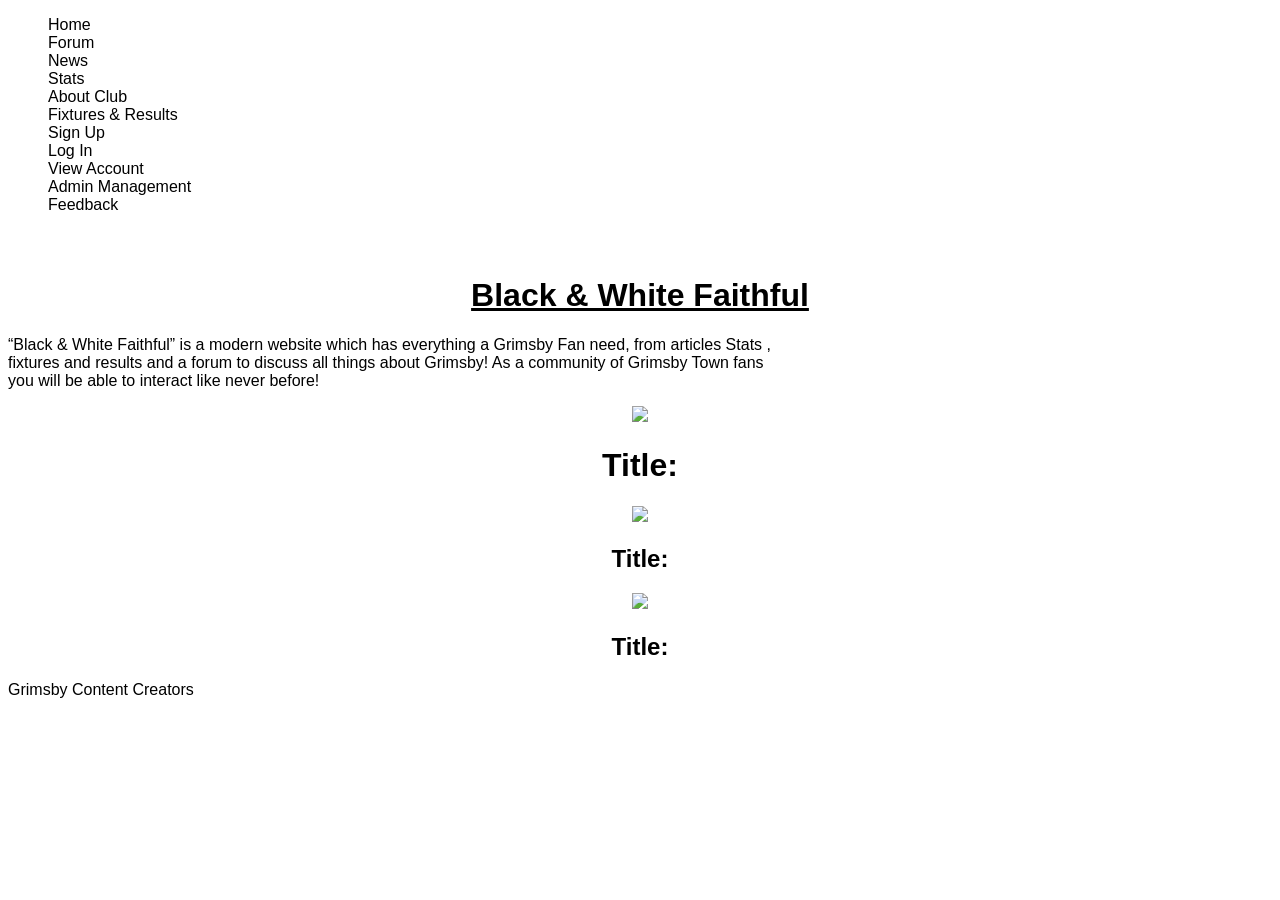
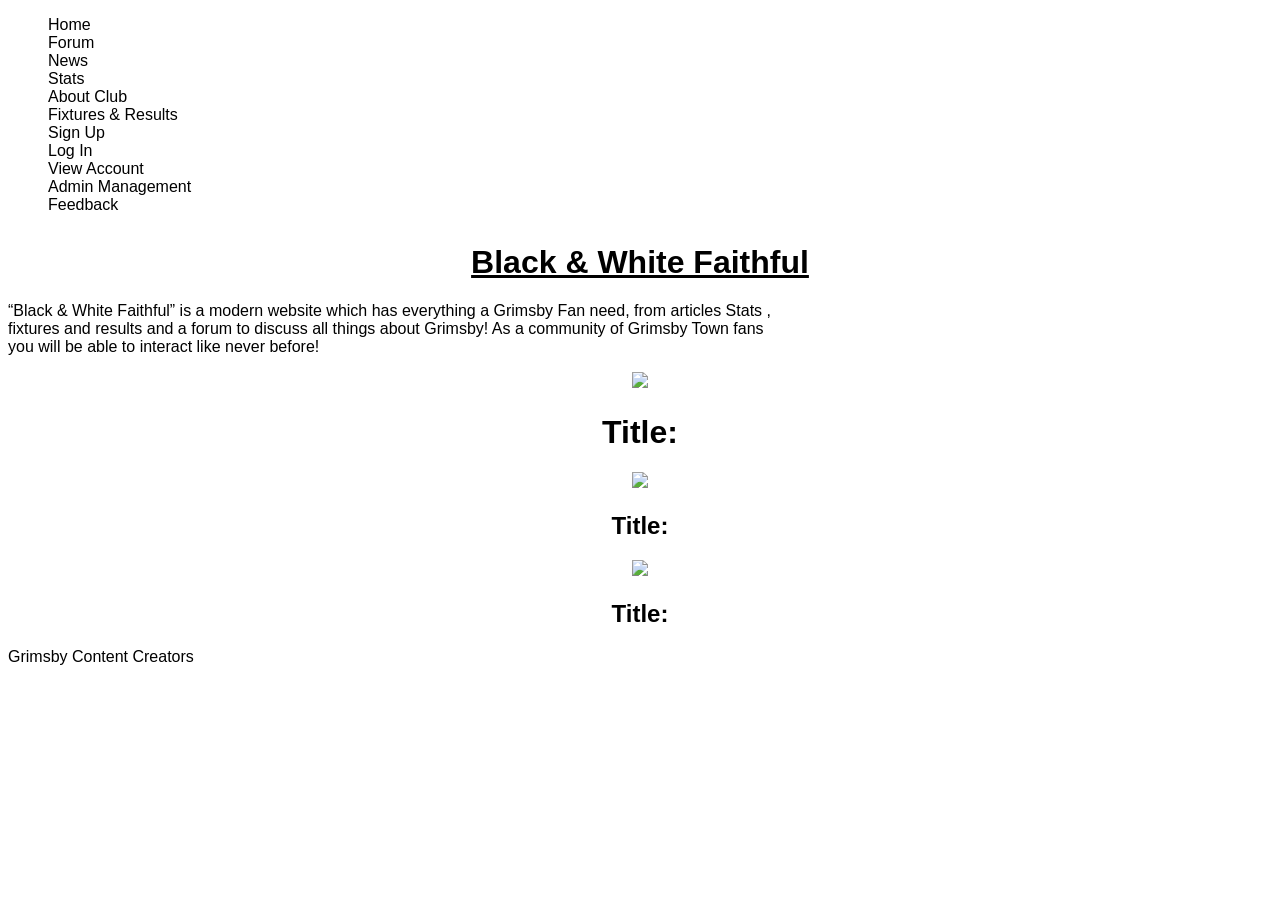

Add footer and Font Awesome across pages

--- a/main.css
+++ b/main.css
@@ -141,7 +141,7 @@ ul {
 } */
 
 .title {
-    margin-top: 5%;
+    margin-top: 30px;
     text-align: center;
 }
 
@@ -265,7 +265,162 @@ a {
     text-align: center;
 }
 
-@media (max-width: 650px) {
+footer {
+    background-color: #222121;
+    border: 2px solid #F60000;
+    color: white;
+    padding-top: 50px;
+    margin-top: 50px;
+}
+
+.f-container {
+    max-width: 100%;
+    margin: auto;
+    display: flex;
+    justify-content: center;
+}
+
+.footer-content {
+    width: 33.3%;
+}
+
+.footer-content h3 {
+    font-size: 28px;
+    margin-bottom: 15px;
+    text-align: center;
+}
+
+.footer-content p {
+    width: 190px;
+    margin: auto;
+    font-size: 14px;
+}
+
+.footer-content ul {
+    text-align: center;
+}
+
+.f-list {
+    padding: 0;
+}
+
+.f-list li {
+    width: auto;
+    text-align: center;
+    list-style-type: none;
+    padding: 7px;
+    position: relative;
+    color: white;
+}
+
+.f-list li a {
+    color: white;
+}
+
+.f-list li::before {
+    content: "";
+    position: absolute;
+    left: 50%;
+    top: 100%;
+    transform: translate(-50%, -50%);
+    width: 0;
+    height: 2px;
+    background: #EE0A0E;
+    /* background: #0F0F2C; */
+    transition-duration: 0.4s;
+}
+
+.f-list li:hover::before {
+    width: 70px;
+}
+
+.social-icons {
+    text-align: center;
+    padding: 0;
+}
+
+.social-icons li {
+    display: inline-block;
+    text-align: center;
+    padding: 5px;
+}
+
+.social-icons i {
+    color: #D2D2D2;
+    font-size: 25px;
+}
+
+.social-icons i:hover {
+    color: #EE0A0E;
+    transition: .4s;
+}
+
+.bottom-bar {
+    background-color: #000000;
+    padding: 10px 0;
+    text-align: center;
+    margin-top: 50px;
+    border: 1px solid #ffffff;
+}
+
+.bottom-bar p {
+    font-size: 14px;
+    color: #D2D2D2;
+    font-size: 16px;
+    padding: 7px;
+}
+
+.other-projects-link {
+    color: white;
+    text-decoration: underline;
+}
+
+.other-projects-link:hover {
+    color: #EE0A0E;
+    transition: all 0.4s ease-in-out;
+}
+
+img {
+    max-width: 100%;
+    height: auto;
+}
+
+.read-more-btn-container {
+    display: flex;
+    justify-content: center;
+    margin-top: 20px;
+    margin-top: -3px;
+    margin-bottom: 20px;
+}
+
+.read-more-btn {
+    text-align: center;
+    background-color: transparent;
+    border: 2px solid #F60000;
+    padding: 10px 68px;
+    align-items: center;
+    border-radius: 2px;
+    display: inline-block;
+    margin-right: 0;
+    margin-left: 0;
+    transition: all 0.4s;
+    cursor: pointer;
+}
+
+.read-more-btn:hover {
+    background-color: #F60000;
+    border: 2px solid #F60000;
+    transition: .4s;
+}
+
+.read-more-btn a {
+    color: #b2b2b2;
+    text-decoration: none;
+    font-size: 16px;
+    text-align: center;
+}
+
+@media (max-width: 900px) {
     body {
         transition: background-color 0.4s ease-in-out;
     }
@@ -322,5 +477,23 @@ a {
     body.menu-open>*:not(.header) {
         filter: blur(5px);
         transition: filter 0.4s ease-in-out;
+    }
+    .f-container {
+        flex-direction: column;
+        align-items: center;
+        gap: 30px;
+        padding: 0 20px;
+    }
+    .footer-content {
+        width: 100%;
+        text-align: center;
+    }
+    .footer-content p {
+        width: 100%;
+        word-break: break-all;
+    }
+    iframe {
+        max-width: 100%;
+        height: auto;
     }
 }
